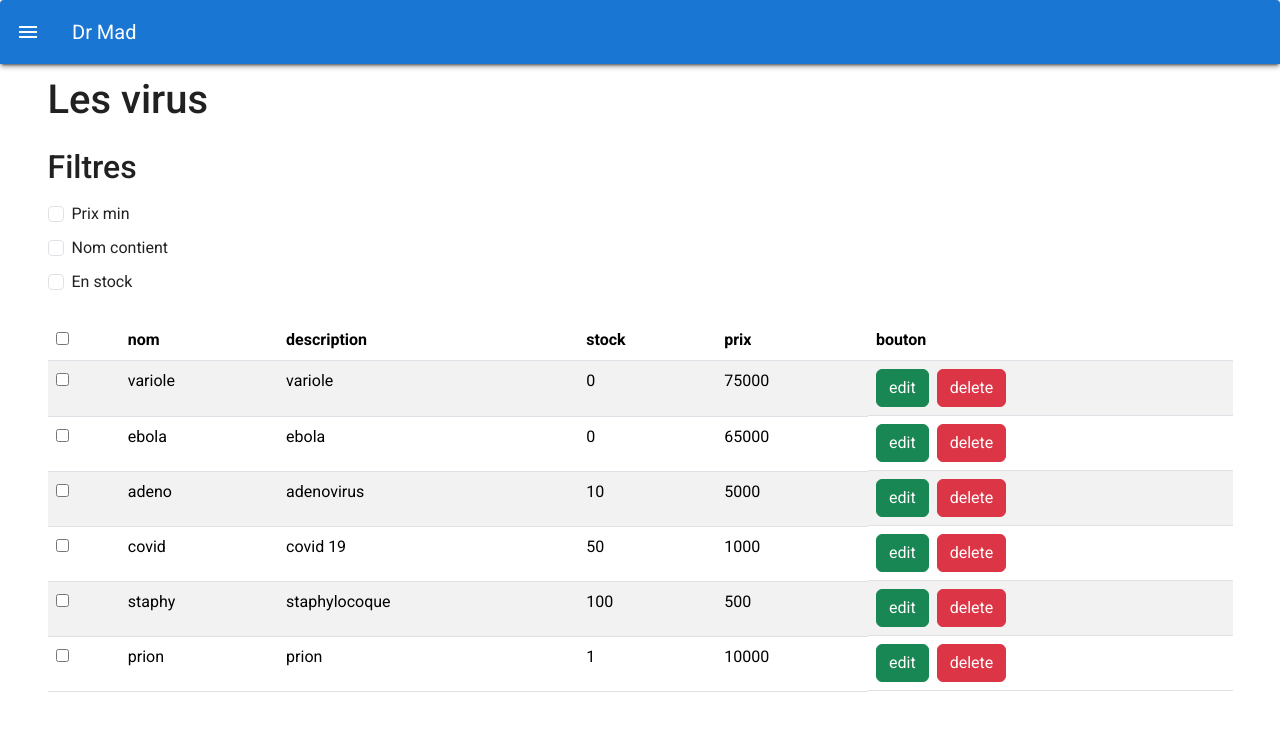
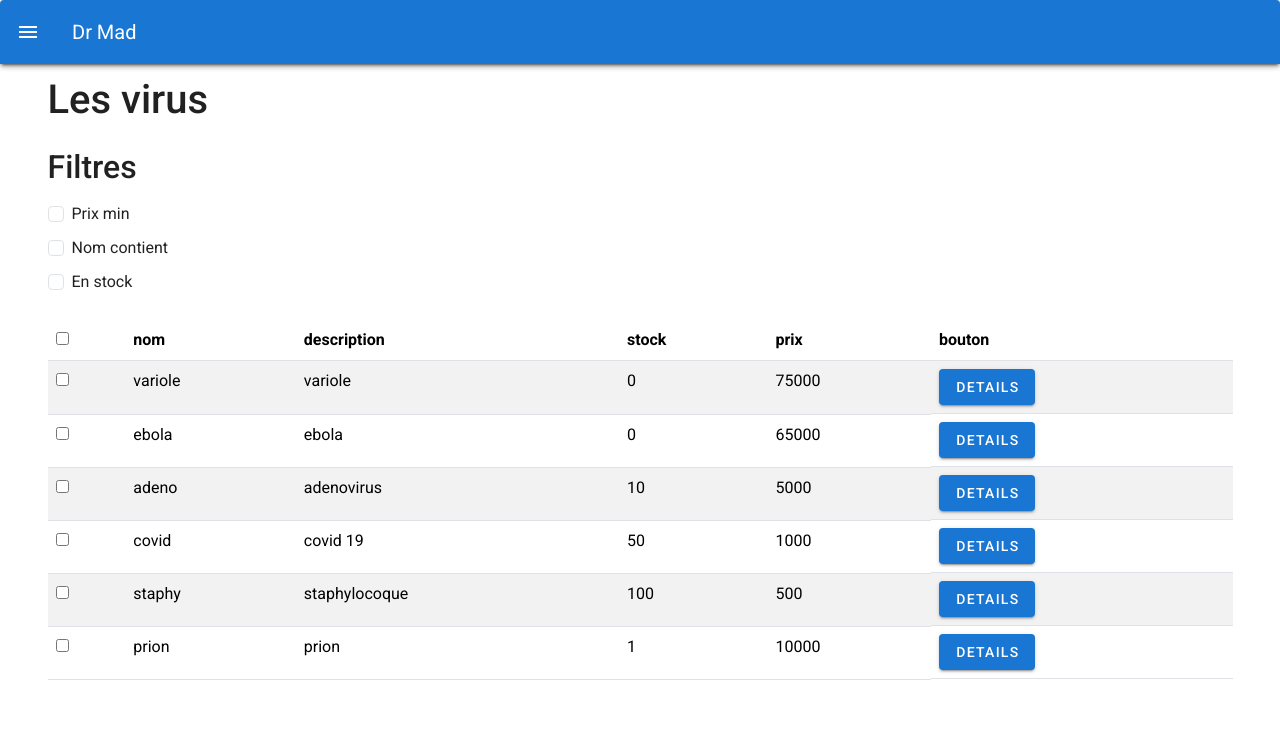
Before and after one commit to ImmerAlex/dr_mad_vuetify, a Vue app: page /shop/items in a window 1280 px wide. Shown: the top 730 px of the page. Built offline with nearby package versions, Linux system fonts and the light colour scheme.

Commit message:
ajoute bouton details

```diff
--- a/src/views/VirusesView.vue
+++ b/src/views/VirusesView.vue
@@ -61,8 +61,7 @@
         <td>{{virus.stock}}</td>
         <td>{{virus.price}}</td>
         <td class="d-flex gap-2">
-          <button class="btn btn-success" >edit</button>
-          <button class="btn btn-danger" >delete</button>
+          <v-btn color="primary">details</v-btn>
         </td>
       </tr>
       </tbody>
```
